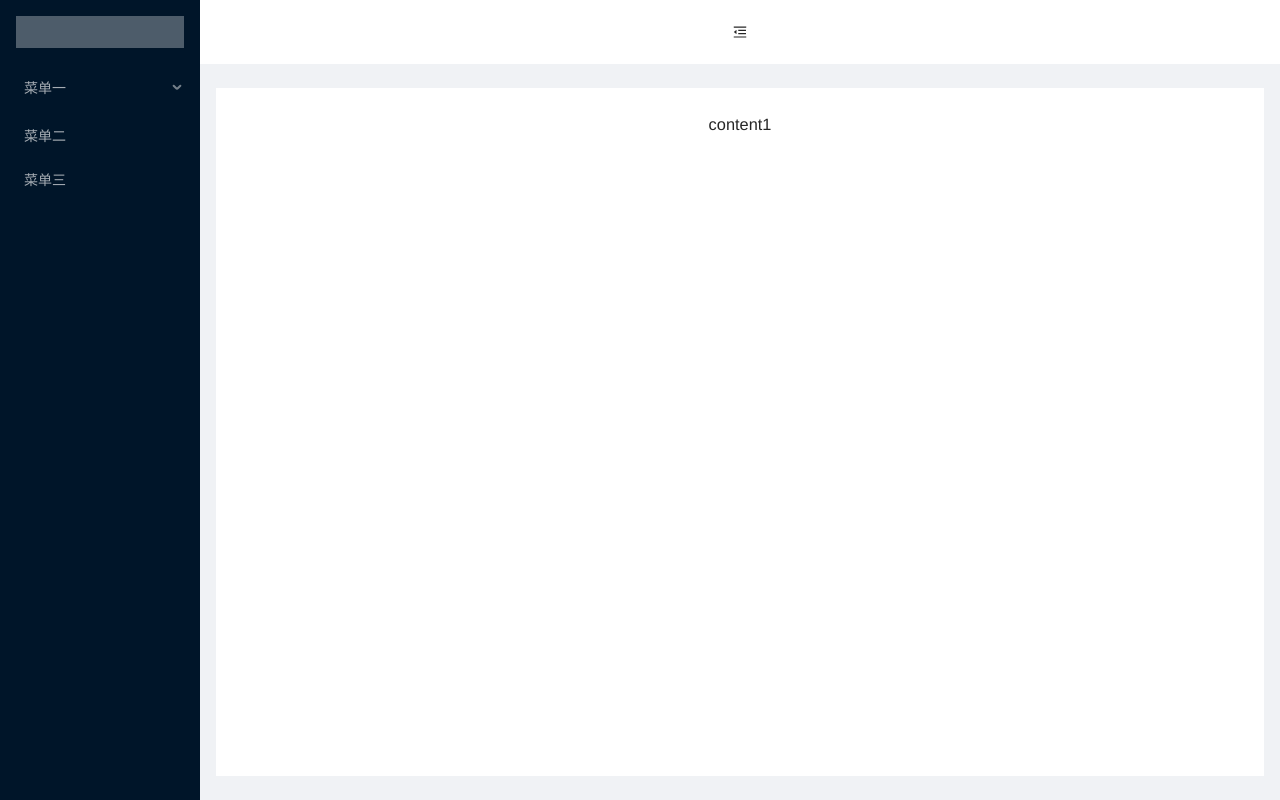
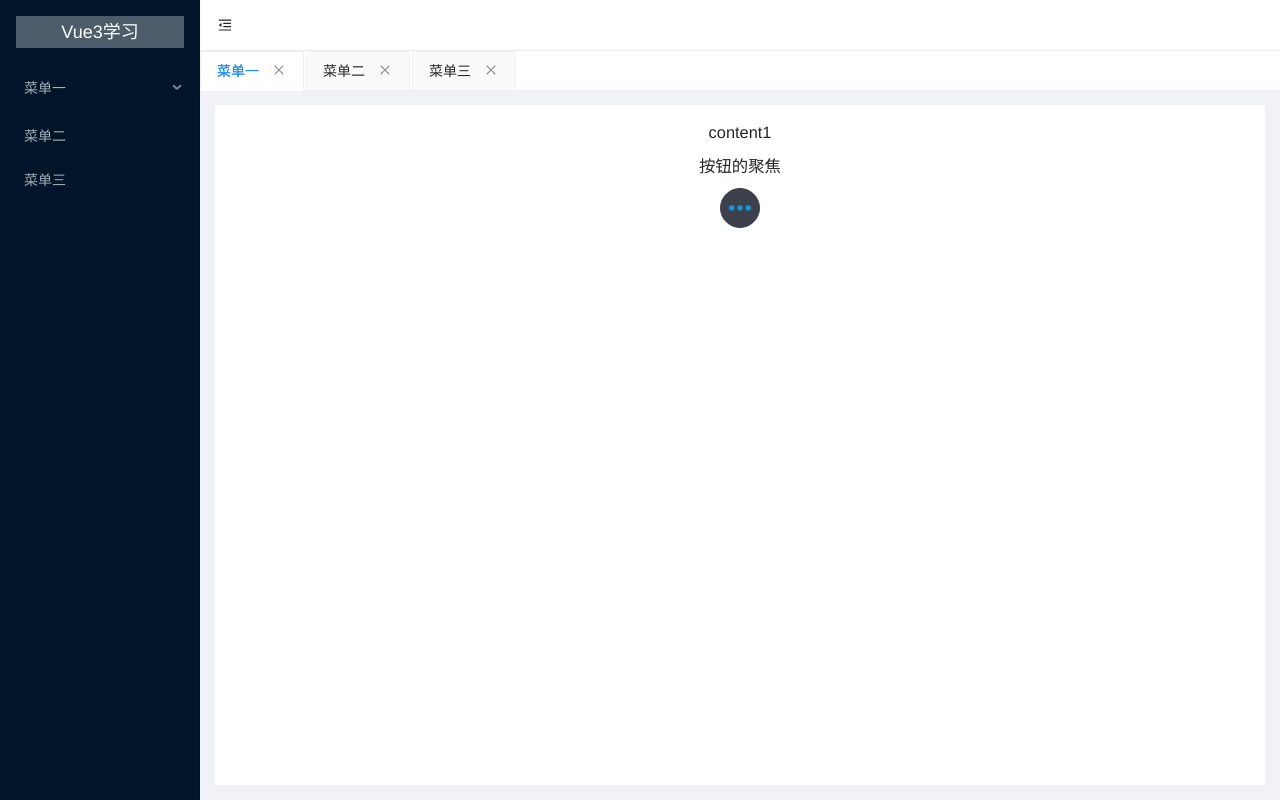
Before and after one commit to xs-jie/vue3_study, a Vue app: page /home/content1 in a window 1280 px wide. Built offline with nearby package versions, Linux system fonts and the light colour scheme.

Commit message:
content1页面的更多按钮功能

```diff
--- a/src/business/getMenuData.ts
+++ b/src/business/getMenuData.ts
@@ -1,4 +1,4 @@
-interface menuData {
+export interface menuData {
   key: string
   path: string
   children?: Array<menuData>
--- /dev/null
+++ b/src/components/Header.vue
@@ -0,0 +1,66 @@
+<template>
+  <div class="title">
+    <div class="trigger">
+      <menu-unfold-outlined
+        v-if="propsData.collapsed"
+        class="trigger"
+        @click="openAndClose"
+      />
+      <menu-fold-outlined v-else class="trigger" @click="openAndClose" />
+    </div>
+  </div>
+  <!-- tabs -->
+  <div class="tab-page">
+    <a-tabs v-model="activeKey" type="editable-card" hide-add>
+      <a-tab-pane
+        v-for="pane in MenuData"
+        :key="pane.key"
+        :tab="pane.name"
+
+      >
+        {{ pane.name }}
+      </a-tab-pane>
+    </a-tabs>
+  </div>
+</template>
+
+<script setup lang="ts">
+import { defineProps, defineEmits, ref } from 'vue'
+import { getMenuData, menuData } from '@/business/getMenuData'
+
+const MenuData =  ref<menuData[]>(getMenuData())
+
+const activeKey = ref(MenuData.value[0].key)
+
+const propsData = defineProps({
+  collapsed: {
+    type: Boolean,
+    default: false
+  }
+})
+
+const emit = defineEmits(['switchOpen'])
+
+const openAndClose = () => {
+  emit('switchOpen', 'switch')
+}
+</script>
+
+<style scoped>
+.trigger {
+  margin-left: 0;
+  width: 50px;
+  height: 50px;
+  display: flex;
+  justify-content: center;
+  align-items: center;
+}
+
+.title {
+  border-bottom: 1px solid #eaecef;
+}
+
+.tab-page {
+  height: 40px;
+}
+</style>
--- a/src/components/Menu.vue
+++ b/src/components/Menu.vue
@@ -1,6 +1,6 @@
 <template>
   <div id="menu">
-    <a-menu theme="dark" mode="inline" @select="toSelect">
+    <a-menu theme="dark" mode="inline" @select="toSelect" default-selectedKeys="['1']" default-openKeys="['1']">
       <!-- 遍历菜单数据 -->
       <div v-for="item in menuData" :key="item.key">
         <!-- 判断菜单是否有子菜单 ，只考虑二级菜单的情况-->
--- a/src/router/index.ts
+++ b/src/router/index.ts
@@ -20,6 +20,11 @@ const routes: Array<RouteRecordRaw> = [
         path: 'content2',
         name: 'Content2',
         component: () => import('@/views/Content2.vue')
+      },
+      {
+        path: 'content3',
+        name: 'Content3',
+        component: () => import('@/views/Content3.vue')
       }
     ]
   },
--- a/src/views/About.vue
+++ b/src/views/About.vue
@@ -2,7 +2,13 @@
   <div class="about">
     <h1>This is an about page</h1>
     <button @click="changeMessage">更改message</button>
-    <demo :message="message" :message2="message2" @abc="abc"></demo>
+    <demo
+      :message="message"
+      :message2="message2"
+      @abc="abc"
+      ref="demoRef"
+    ></demo>
+    <button @click="doSome">使用ref调用子组件的数据或方法</button>
   </div>
 </template>
 
@@ -14,12 +20,20 @@ import { ref } from 'vue'
 const message = ref('你真是个叼毛！！')
 const message2 = ref('你真是个扑街！！')
 
+const demoRef = ref() /* 通过ref绑定子组件 */
+
 const changeMessage = () => {
   message.value += 'haha'
 }
 
+/* 通过ref获取子组件的数据和方法 */
+const doSome = () => {
+  console.log(demoRef.value?.count)
+  demoRef.value.changeName()
+}
+
 const abc = (value: string) => {
-  console.log('被输出值{  }的输出结果是：', value)
+  console.log('子组件发送给父组件的自定义事件携带的参数是', value)
 }
 </script>
 
--- a/src/views/Content1.vue
+++ b/src/views/Content1.vue
@@ -1,9 +1,75 @@
 <template>
   <div>
     <h1>content1</h1>
+    <h1>按钮的聚焦</h1>
+    <div class="more-box">
+      <button @focus="isShow = true" @blur="isShow = false" class="more">
+        <img src="~@/assets/icon/more.png" alt="" />
+      </button>
+      <div v-if="isShow" class="more-select">
+        <div>设备信息</div>
+        <div>编辑设备</div>
+        <div>删除设备</div>
+      </div>
+    </div>
   </div>
 </template>
 
-<script setup lang="ts"></script>
+<script setup lang="ts">
+import { ref } from 'vue'
+let isShow = ref(false)
+</script>
 
-<style scoped></style>
+<style lang="less" scoped>
+.more-box {
+  position: relative;
+}
+
+.more {
+  width: 40px;
+  height: 40px;
+  background-color: #3c404a;
+  border: 1px solid #3c404a;
+  border-radius: 50%;
+  font-size: 12px;
+  font-weight: bold;
+  position: relative;
+  cursor: pointer;
+  img {
+    display: block;
+    position: absolute;
+    top: 50%;
+    left: 50%;
+    transform: translate(-50%, -50%);
+    width: 30px;
+    height: 30px;
+  }
+}
+
+.more :hover {
+  background-color: #3c404a;
+  width: 40px;
+  height: 40px;
+  border-radius: 50%;
+}
+.more-select {
+  width: 200px;
+  // height: 300px;
+  background-color: #f0f2f5;
+  position: absolute;
+  top: 0;
+  left: 50%;
+  transform: translate(20px);
+  div {
+    // border-bottom: 2px solid #fff;
+    cursor: pointer;
+    margin: 5px 0;
+    width: 100%;
+    height: 30px;
+    line-height: 30px;
+    &:hover {
+      background-color: #fff;
+    }
+  }
+}
+</style>
--- a/src/views/Content2.vue
+++ b/src/views/Content2.vue
@@ -7,6 +7,17 @@
 
 <script setup lang="ts">
 import About from '@/views/About.vue'
+import { ref, provide } from 'vue'
+
+const son = ref('我是son（about）组件')
+
+/* 使用provide和inject */
+provide('provideData', {
+  name: son,
+  sonFunction: () => {
+    son.value += '-'
+  }
+})
 </script>
 
 <style scoped></style>
--- /dev/null
+++ b/src/views/Content3.vue
@@ -0,0 +1,9 @@
+<template>
+  <div>
+    <h1>Content3</h1>
+  </div>
+</template>
+
+<script setup lang="ts"></script>
+
+<style scoped></style>
--- a/src/views/Dome.vue
+++ b/src/views/Dome.vue
@@ -12,10 +12,15 @@
 
   <div>:{{ arr }}</div>
   <button @click="addArr">arr+1</button>
+
+  <div>使用provide的数据： {{ injectData.name }}</div>
+  <button @click="injectData.sonFunction()">调用provide注入的方法</button>
 </template>
 
 <script setup lang="ts">
-import { ref, reactive, toRefs, computed, watch } from 'vue'
+import { ref, reactive, toRefs, computed, watch, inject } from 'vue'
+/* setup语法糖中可以直接使用defineProps和defineEmits,不用在额外引入 */
+/* setup语法糖中能够直接写await语法，不需要写async */
 
 /* 定义响应式数据 */
 const data = reactive({
@@ -84,7 +89,7 @@ const watchCount = watch(count, (newVal, oldVal) => {
 })
 /* 情况二： 监听对象变化 */
 const watchData = watch(
-  () => data,
+  () => data.name,
   (newVal, oldVal) => {
     console.log('新旧值', newVal, oldVal)
   }
@@ -96,7 +101,17 @@ const watchArr = watch(
     console.log('新旧值', newVal, oldVal)
   }
 )
-/* 总结复杂数据监听时，若想获得旧值，源对象必须使用函数返回深拷贝后的对象 */
+/* 总结整个复杂数据监听时，若想获得旧值，源对象必须使用函数返回深拷贝后的对象 */
+
+/* 使用provide和inject */
+const injectData = inject('provideData')
+
+/* 使用defineExpose暴露数据 */
+defineExpose({
+  ...toRefs(data),
+  count,
+  changeName
+})
 </script>
 
 <style lang="less" scoped></style>
--- a/src/views/Home.vue
+++ b/src/views/Home.vue
@@ -2,29 +2,21 @@
   <div class="home">
     <a-layout>
       <a-layout-sider v-model:collapsed="collapsed" :trigger="null" collapsible>
-        <div class="logo" />
+        <div class="logo" v-if="!collapsed">Vue3学习</div>
+        <div class="logo" v-else>Vue3</div>
         <!-- 侧边菜单栏 -->
         <Menu></Menu>
       </a-layout-sider>
       <a-layout>
         <!-- 头部 -->
-        <a-layout-header style="background: #fff; padding: 0">
-          <menu-unfold-outlined
-            v-if="collapsed"
-            class="trigger"
-            @click="() => (collapsed = !collapsed)"
-          />
-          <menu-fold-outlined
-            v-else
-            class="trigger"
-            @click="() => (collapsed = !collapsed)"
-          />
+        <a-layout-header style="background: #fff; padding: 0; height: 90px;" >
+          <Header :collapsed="collapsed" @switchOpen="switchOpen"></Header>
         </a-layout-header>
         <!-- 内容 -->
         <a-layout-content
           :style="{
-            margin: '24px 16px',
-            padding: '24px',
+            margin: '15px',
+            padding: '15px',
             background: '#fff',
             minHeight: '280px'
           }"
@@ -39,13 +31,25 @@
 <script lang="ts">
 import { defineComponent, ref } from 'vue'
 import Menu from '@/components/Menu.vue'
+import Header from '@/components/Header.vue'
+
 export default defineComponent({
   components: {
-    Menu
+    Menu,
+    Header
   },
   setup() {
+    const collapsed = ref<boolean>(false)
+
+    const switchOpen = () => {
+      console.log('aaaa')
+
+      collapsed.value = !collapsed.value
+    }
+
     return {
-      collapsed: ref<boolean>(false)
+      switchOpen,
+      collapsed
     }
   }
 })
@@ -74,6 +78,9 @@ export default defineComponent({
   height: 32px;
   background: rgba(255, 255, 255, 0.3);
   margin: 16px;
+  color: #ffffff;
+  line-height: 32px;
+  font-size: 18px;
 }
 
 .site-layout .site-layout-background {
```
Also changed, not shown: src/assets/icon/more.png (added).
